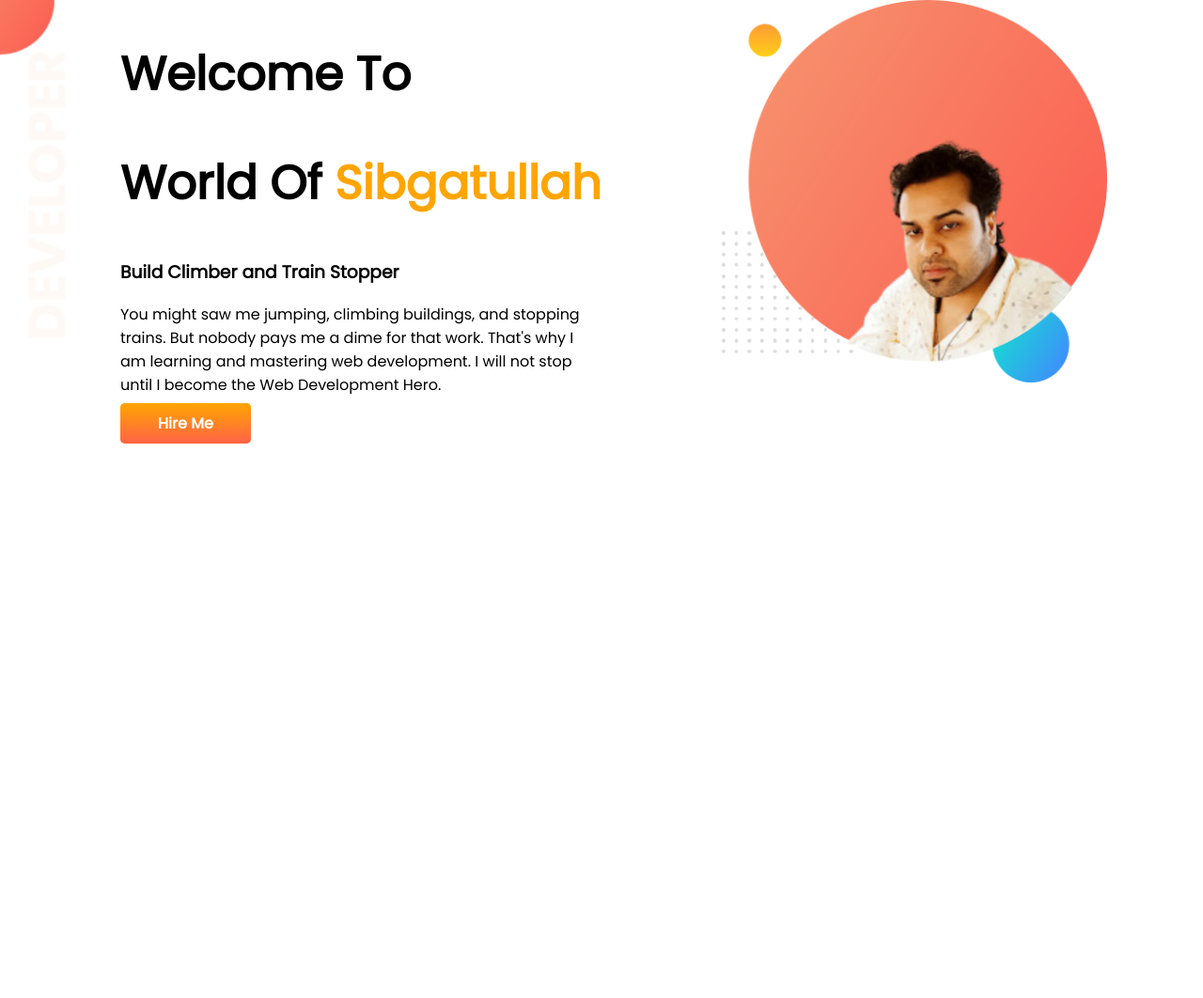
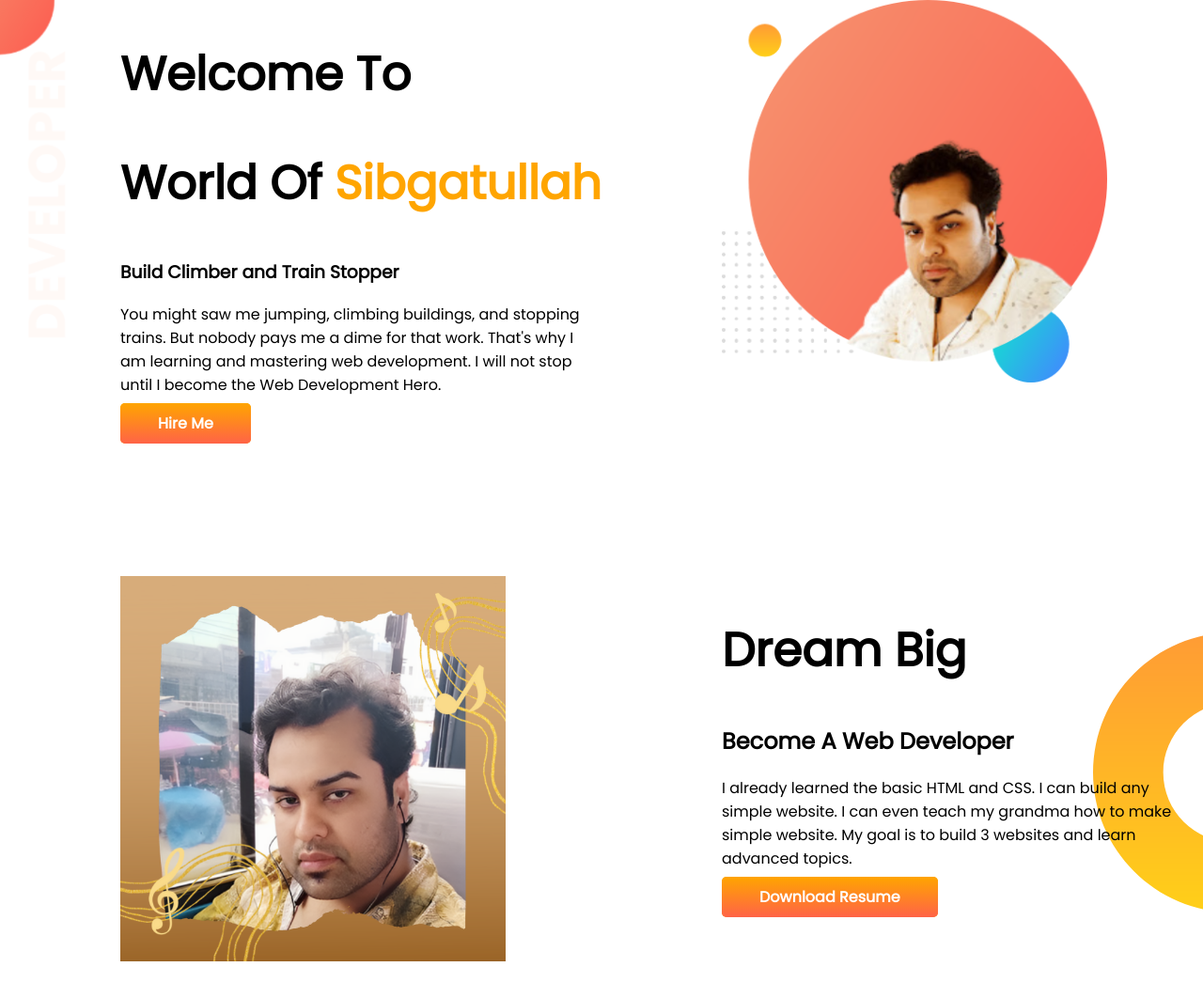
Before and after one commit to MohamedSibgatullah/Developer-portfolio, a plain HTML site: page index.html in a window 1280 px wide. Shown: the whole page at 94% size. Before the commit the page ends 800 px from the top, so only its background shows below. Drawn offline with Linux system fonts and the light colour scheme.

Commit message:
dream-bg section aded

```diff
--- a/index.html
+++ b/index.html
@@ -23,5 +23,17 @@
         <img src="images/me 1.png" alt="">
     </div>
    </section>
+   <section class="dream-big">
+    <div class="half-width"
+>
+        <img src="images/music-designify.png" alt="">
+    </div>
+    <div class="half-width">
+        <h1>Dream Big</h2>
+        <h2>Become A Web Developer</h3>
+            <p>I already learned the basic HTML and CSS. I can build any simple website. I can even teach my grandma how to make simple website. My goal is to build 3 websites and learn advanced topics.</p>
+            <a class="link-button" target="_blank" href="">Download Resume</a>
+    </div>
+   </section>
 </body>
 </html>
--- a/style.css
+++ b/style.css
@@ -10,6 +10,7 @@ h1{
 }
 section{
     display: flex;
+    margin-bottom: 150px;
 }
 .half-width{
     width: 50%;
@@ -31,3 +32,8 @@ section{
     background-image: url(images/top-banner.png);
     background-repeat: no-repeat;
 }
+.dream-big{
+    background-image: url(images/dream-bg.png);
+    background-repeat: no-repeat;
+    background-position: right;
+}
```
Also changed, not shown: images/music-designify.png (added).
